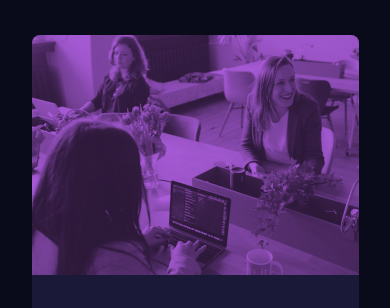
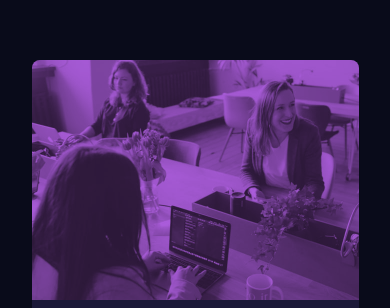
Before and after one commit to SamHemingway/stats-preview-card-component, a plain HTML site: page index.html in a window 390 px wide. Shown: the top 308 px of the page. Drawn offline with Linux system fonts and the light colour scheme.

Commit message:
Fixed on mobile Safari

```diff
--- a/styles/global.css
+++ b/styles/global.css
@@ -116,10 +116,12 @@ strong {
 }
 
 main {
-  height: 100vh;
+  min-height: 100vh;
+  min-height: 100dvh;
   display: flex;
   justify-content: center;
   align-items: center;
+  margin: 25px 0;
 }
 
 .attribution {
```
